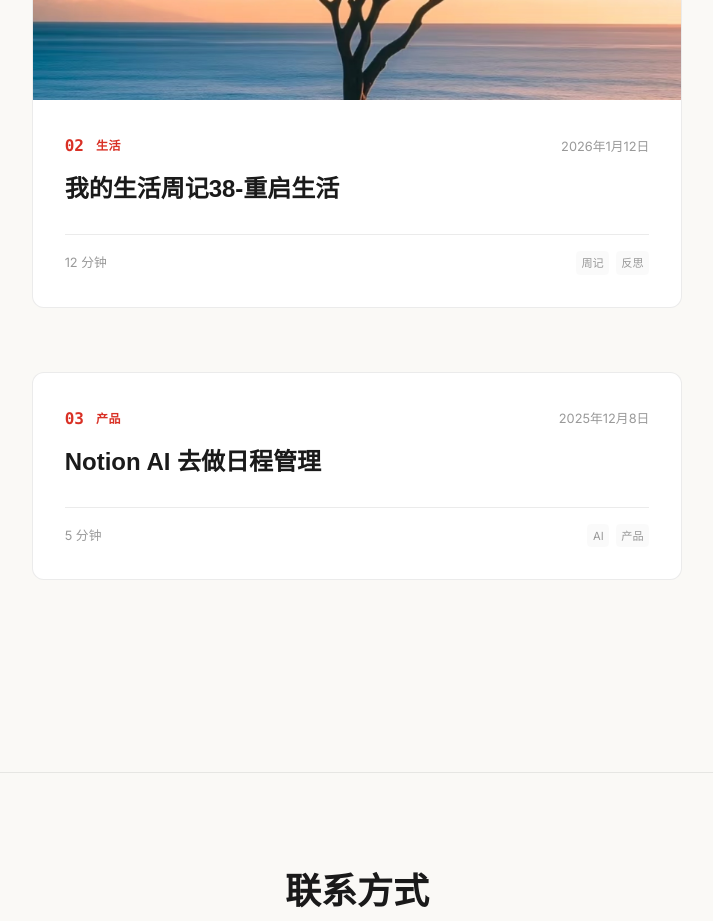
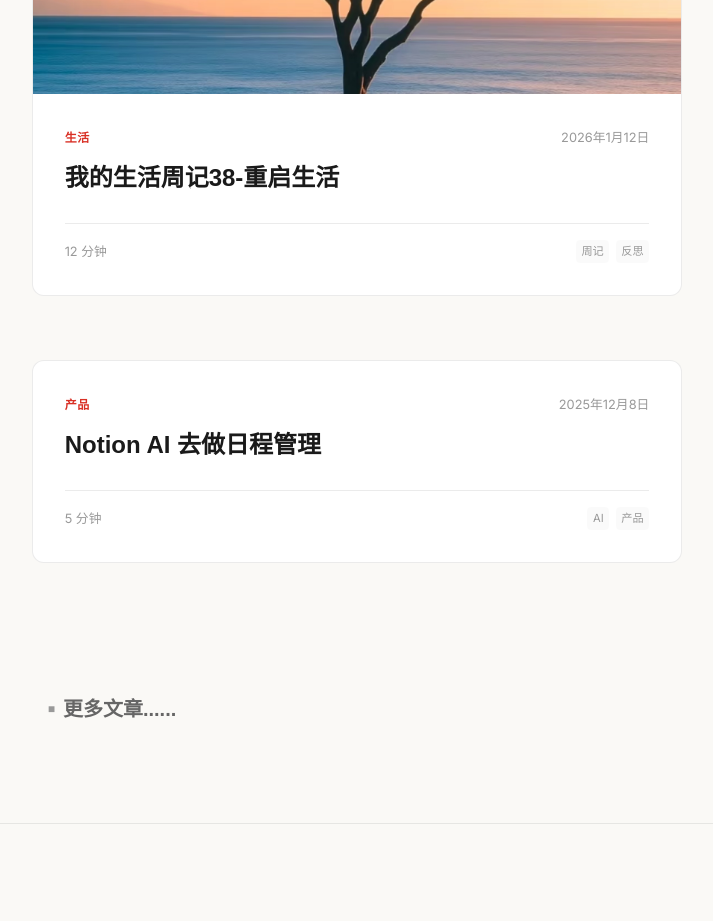
Before and after one commit to SharingMan/09-blog, a Next.js app: page / in a window 1280 px wide. Shown: the part 1800-2721 px from the top of the page, without its empty margins (283-996 px from the left). Built offline with nearby package versions, Linux system fonts and the light colour scheme; a web font is replaced by a local one.

Commit message:
Revert article list numbering and add More Articles link

```diff
--- a/app/components/ArticleList.css
+++ b/app/components/ArticleList.css
@@ -73,20 +73,6 @@
   align-items: center;
   justify-content: space-between;
   margin-bottom: 0.25rem;
-}
-
-.article-meta-left {
-  display: flex;
-  align-items: center;
-  gap: 0.5rem;
-}
-
-.article-index {
-  font-family: var(--font-mono);
-  font-size: 1rem;
-  font-weight: 700;
-  color: #d93025;
-  margin-right: 0.25rem;
 }
 
 .article-category {
--- a/app/components/ArticleList.tsx
+++ b/app/components/ArticleList.tsx
@@ -23,7 +23,7 @@ export default function ArticleList({ articles, showExcerpt = false }: ArticleLi
   return (
     <section className="article-list">
       <div className="article-list-container">
-        {articles.map((article, index) => (
+        {articles.map((article) => (
           <article key={article.id} className="article-item">
             <Link href={`/posts/${article.id}`} className="article-card">
               {article.coverImage && (
@@ -37,12 +37,9 @@ export default function ArticleList({ articles, showExcerpt = false }: ArticleLi
               )}
               <div className="article-content">
                 <div className="article-meta-top">
-                  <div className="article-meta-left">
-                    <span className="article-index">{String(index + 1).padStart(2, '0')}</span>
-                    {article.category && (
-                      <span className="article-category">{article.category}</span>
-                    )}
-                  </div>
+                  {article.category && (
+                    <span className="article-category">{article.category}</span>
+                  )}
                   <span className="article-date">{article.date}</span>
                 </div>
 
--- a/app/page.css
+++ b/app/page.css
@@ -97,3 +97,32 @@
     font-size: 0.75rem;
   }
 }
+
+.more-articles-container {
+  max-width: var(--reading-width);
+  margin: 0 auto;
+  padding: 0 var(--spacing-sm);
+  margin-top: var(--spacing-md);
+}
+
+.more-articles-link {
+  font-family: var(--font-serif-cn);
+  font-size: 1.25rem;
+  font-weight: 600;
+  color: var(--text-secondary);
+  text-decoration: none;
+  display: inline-flex;
+  align-items: center;
+  gap: 0.5rem;
+  transition: color 0.2s ease;
+}
+
+.more-articles-link:hover {
+  color: var(--text-primary);
+}
+
+.more-articles-icon {
+  font-size: 0.6em;
+  color: var(--text-tertiary);
+  margin-top: 0.1em;
+}
--- a/app/page.tsx
+++ b/app/page.tsx
@@ -2,6 +2,7 @@ import type { Metadata } from 'next'
 import Navbar from './components/Navbar'
 import Hero from './components/Hero'
 import ArticleList from './components/ArticleList'
+import Link from 'next/link'
 import ContactLinks from './components/ContactLinks'
 import { getArticleList } from './data/articles/index'
 import './page.css'
@@ -27,6 +28,11 @@ export default function Home() {
       <main>
         <Hero />
         <ArticleList articles={recentArticles} />
+        <div className="more-articles-container">
+          <Link href="/posts" className="more-articles-link">
+            <span className="more-articles-icon">■</span> 更多文章......
+          </Link>
+        </div>
         <section className="home-contact-section">
           <div className="home-contact-container reading-content">
             <h2 className="home-contact-title">联系方式</h2>
```
